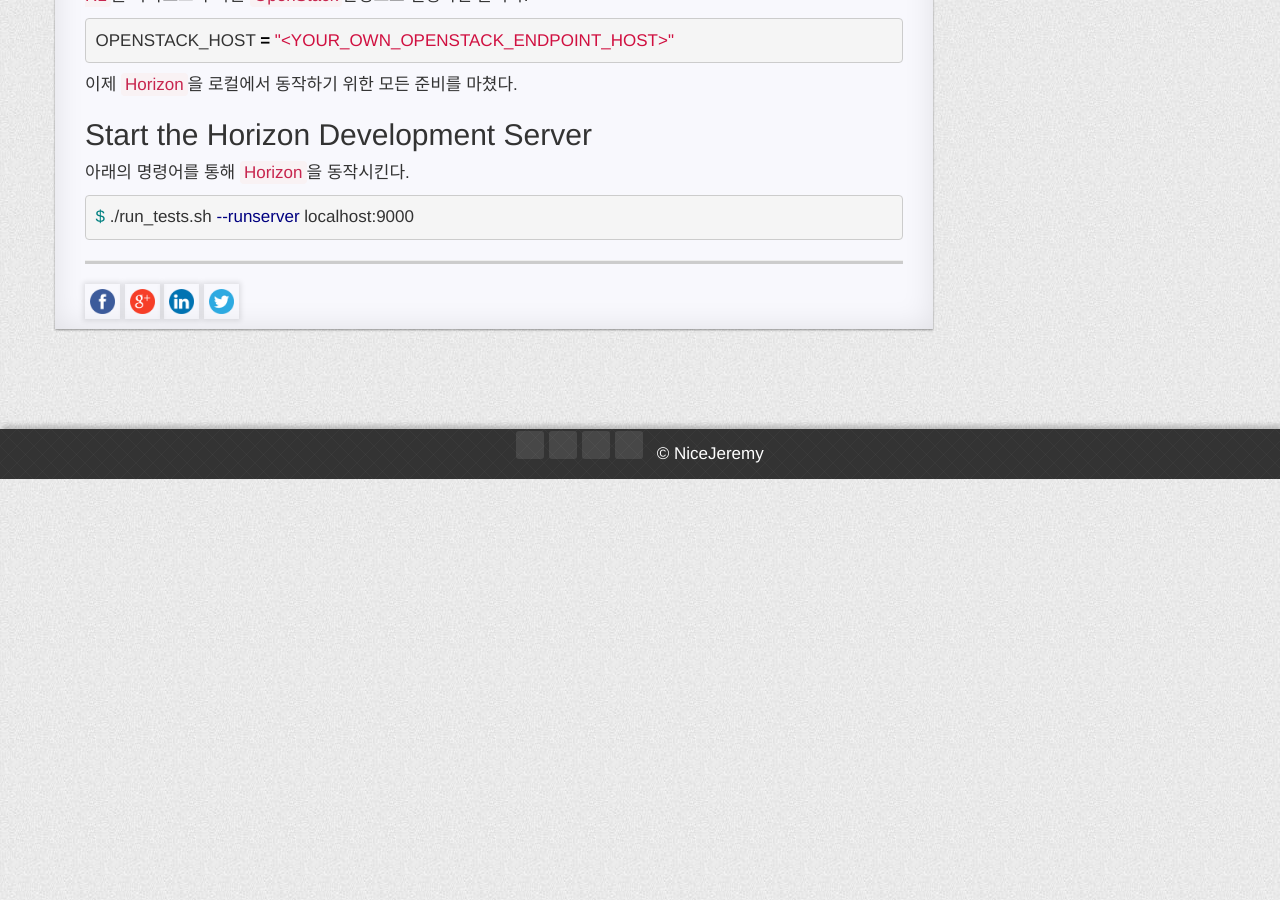
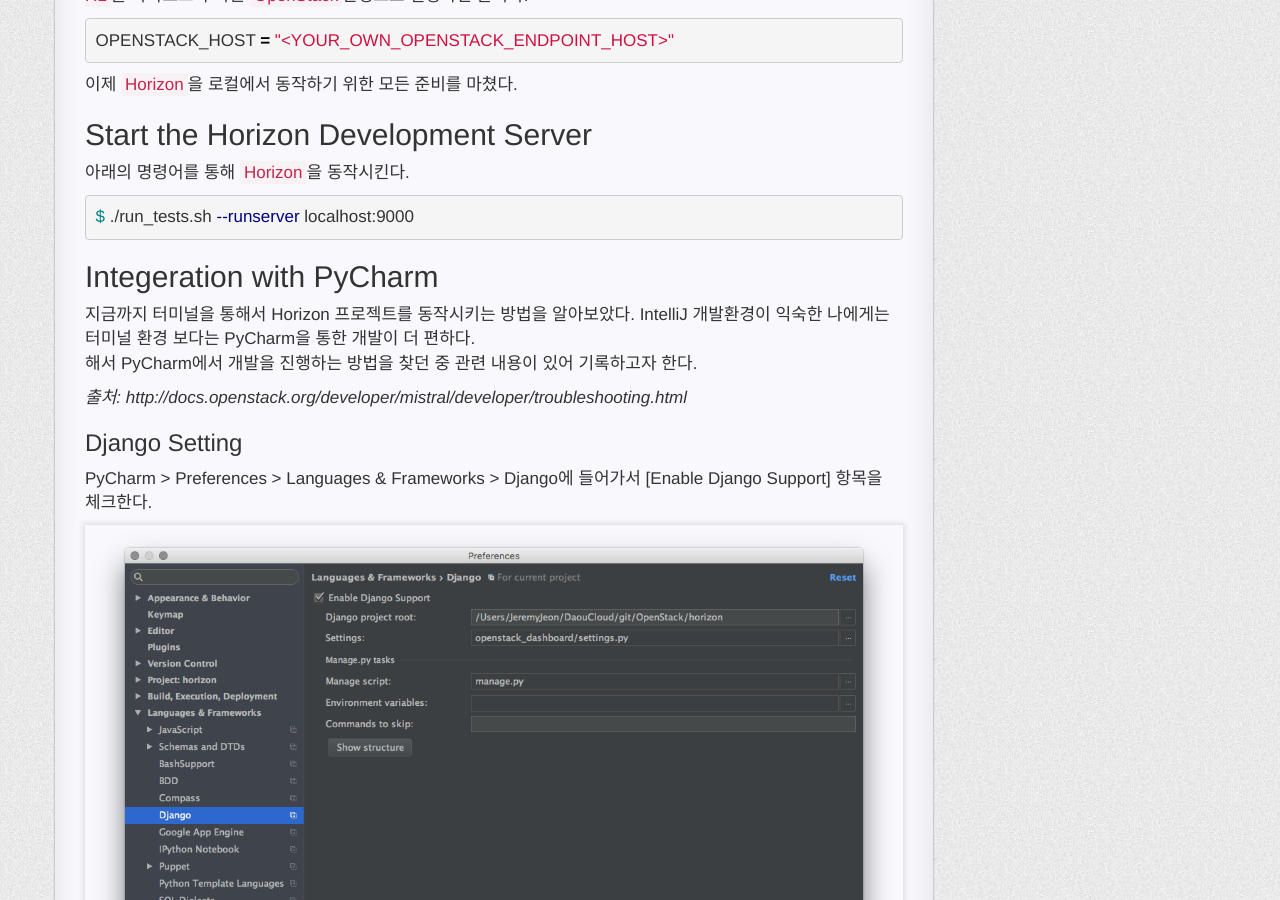
Before and after one commit to wkjeon/nicejeremy.github.io, a Jekyll site: the page built from _posts/openstack/2016-07-05-openstack-horizon-development.md, in a window 1280 px wide and 900 px high, scrolled down 957 px. Built offline with Jekyll 4.4.1, drawn with Linux system fonts in a browser that asks for light colours; nearby versions of some CDN libraries; comment, search, counter and statistics services are not loaded; a style sheet for code colours, icons or effects is not loaded; some of the changed text lies outside the part shown.

Commit message:
OpenStack Horizon Development Environment

```diff
--- a/_posts/openstack/2016-07-05-openstack-horizon-development.md
+++ b/_posts/openstack/2016-07-05-openstack-horizon-development.md
@@ -59,3 +59,30 @@
 {% highlight bash %}
 $ ./run_tests.sh --runserver localhost:9000
 {% endhighlight %}
+
+## Integeration with PyCharm
+
+지금까지 터미널을 통해서 Horizon 프로젝트를 동작시키는 방법을 알아보았다. IntelliJ 개발환경이 익숙한 나에게는 터미널 환경 보다는 PyCharm을 통한 개발이 더 편하다.<br/>
+해서 PyCharm에서 개발을 진행하는 방법을 찾던 중 관련 내용이 있어 기록하고자 한다.
+
+*출처: http://docs.openstack.org/developer/mistral/developer/troubleshooting.html*
+
+### Django Setting
+
+PyCharm > Preferences > Languages & Frameworks > Django에 들어가서 [Enable Django Support] 항목을 체크한다.
+
+![Pycharm Django Setting](/static/post_image/openstack_pycharm_django_setting.png)
+
+### Project Configuration
+
+PyCharm > Run > Edit Configurations... > Environment variables 설정을 아래와 같이 한다.
+
+![Pycharm Django Setting](/static/post_image/openstack_pycharm_project_configuration.png)
+
+### Debugger Speedup
+
+아래와 같은 커맨드를 입력하면 Cython을 이용해 Debugger 속도를 개선을 할 수 있다.
+
+{% highlight bash %}
+$ /usr/bin/python /Applications/PyCharm.app/Contents/helpers/pydev/setup_cython.py build_ext --inplace
+{% endhighlight %}
```
Also changed, not shown: static/post_image/openstack_pycharm_django_setting.png (added), static/post_image/openstack_pycharm_project_configuration.png (added).
